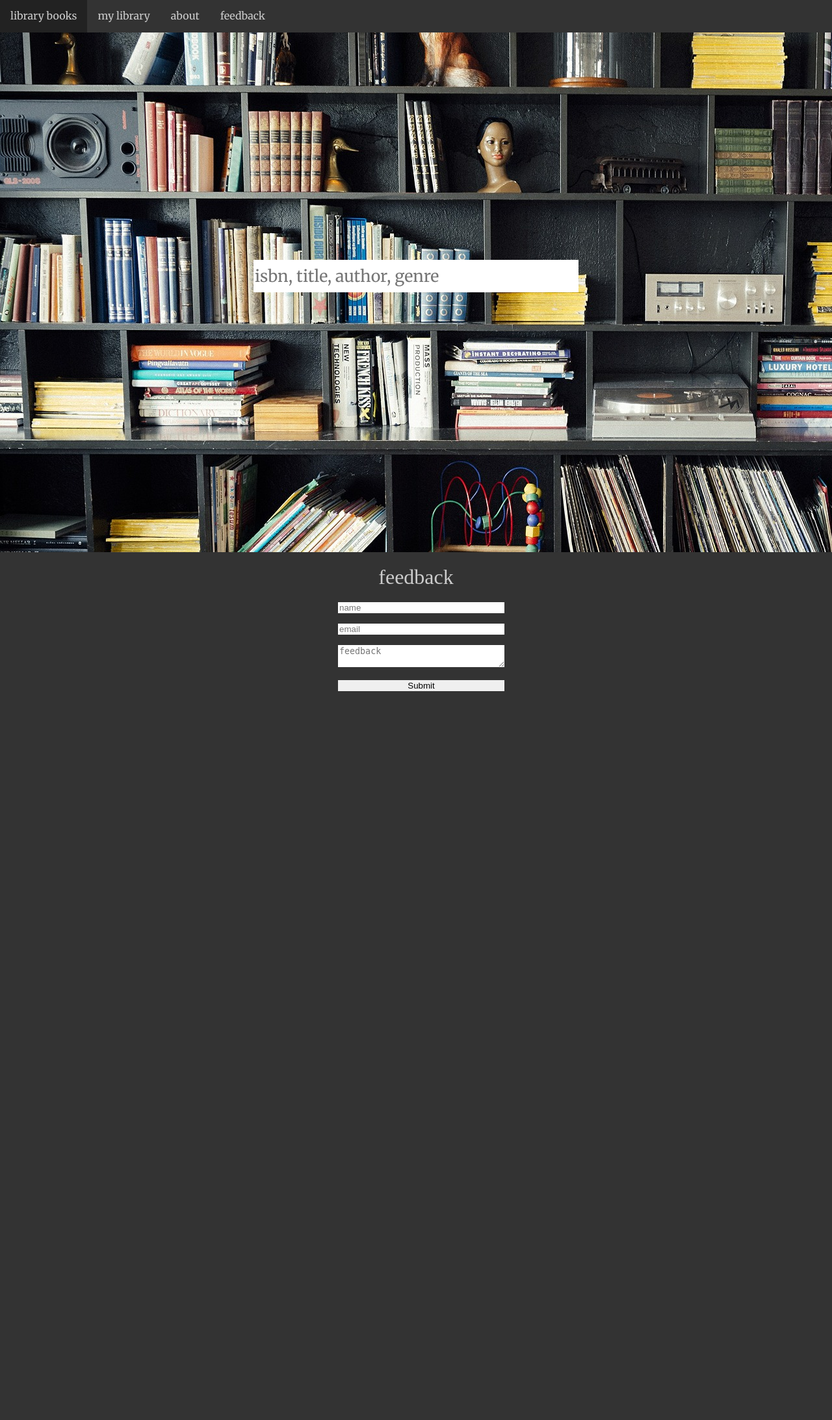
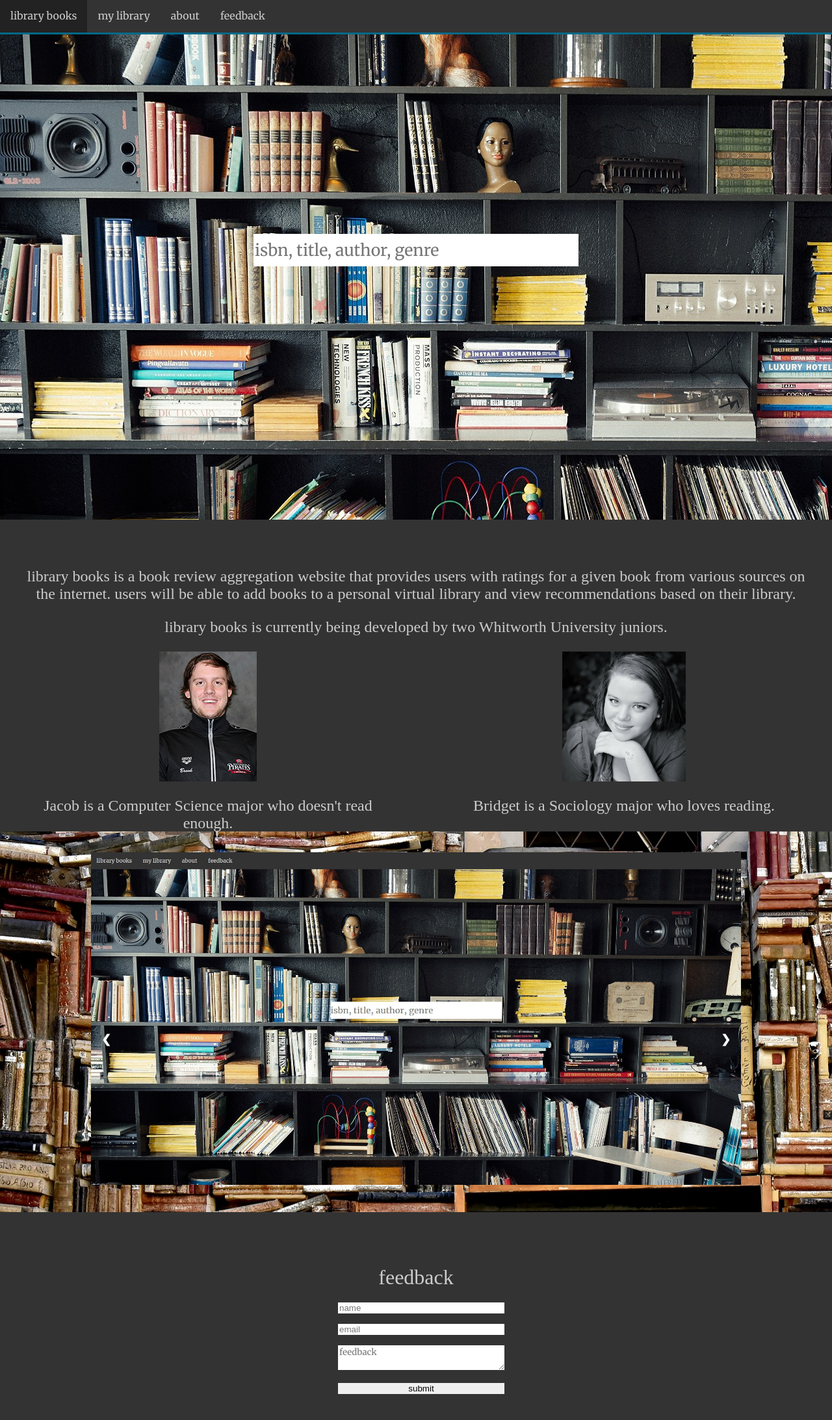
Before and after one commit to BrookJacob/CS396Project, a PHP site: page / in a window 1280 px wide. Shown: the whole page at 65% size. Before the commit the page ends 1064 px from the top, so only its background shows below. Run offline with PHP 8.4, Linux system fonts and the light colour scheme.

Commit message:
About and feedback pages combined with index
The about page was moved to below the search div with feedback below
that. Deleted one image and the dots for the slideshow. Added anchors
for the feedback and about links.

```diff
--- a/css/main.css
+++ b/css/main.css
@@ -1,16 +1,17 @@
 * {
   box-sizing: border-box;
+}
+input:focus {
+  outline: none;
 }
 body {
   margin: 0px;
   padding: 0px;
-  background-color: rgb(0, 105, 137);
+  background-color:  #006989);
   color: #cccccc;
 }
 .splash {
-  background-color: rgb(0, 105, 137);
-  background-image: url("../images/bookshelf.jpg");
-  background-attachment: fixed;
+  background-color: #006989;
 }
 .menu-bar {
   position: fixed;
@@ -18,29 +19,7 @@ body {
   width: 100%;
   padding: 0px;
   z-index: 1000;
-}
-input:focus {
-  outline: none;
-}
-.searchdiv {
-	width: 100%;
-  margin-top:50vh;
-  margin-bottom:50vh;
-}
-.search-bar {
-	position:fixed;
-	top:17px;
-	right:20px;
-  font-family: "merriweather";
-  border: none;
-}
-.main-search-bar {
-	margin:auto;
-	height:50px;
-	width:500px;
-	font-family: "merriweather";
-  font-size:1.25em;
-  border: none;
+  border-bottom: 3px solid #006989;
 }
 .menu-buttons {
   list-style-type: none;
@@ -67,75 +46,69 @@ input:focus {
 .menu-button-link:hover {
   background-color: #222222;
 }
-/*.about {
-  position: relative;
-  top: 50px;
+.searchdiv {
+  background-image: url("../images/bookshelf.jpg");
+  background-attachment: fixed;
+  width: 100%;
+  height: 100vh;
+  padding-top: 45vh;
+}
+.search-bar {
+	position:fixed;
+	top:17px;
+	right:20px;
+  font-family: "merriweather";
+  border: none;
+}
+.main-search-bar {
+	margin:auto;
+	height:50px;
+	width:500px;
+	font-family: "merriweather";
+  font-size:1.25em;
+  border: none;
+}
+.about {
+  background-color: #333333;
+  width: 100%;
+  height: 60vh;
+  padding-top: 50px;
+}
+.about p {
+  text-align: center;
   font-size: 1.5em;
+  padding: 0 40px;
 }
-.product-description {
-  width: 80%;
-  text-align: center;
-  margin: auto;
-  padding: 24px;
-}
-@media only screen and (max-width: 1340px) {
-  .Bridget {
-	width: 100%;
-	margin: auto;
-  }
-  .Jacob {
-	width: 100%;
-	margin: auto;
-  }
+.team-description {
+  width: 100%;
 }
 .Bridget {
-  text-align: center;
-  position: relative;
   float: right;
-  right: 40px;
-  padding: 0px 0px 20px 0px;
+  width: 50%;
 }
 .Bridget img {
-  width: 300px;
-  height: 300px;
+  display: block;
+  width: 190px;
+  height: 200px;
+  margin: auto;
 }
 .Jacob {
-  text-align: center;
-  position: relative;
   float: left;
-  left: 40px;
-  padding: 0px 0px 20px 0px;
+  width: 50%;
 }
 .Jacob img {
-  width: 300px;
-  height: 400px;
-}*/
-.feedback-form-container {
-  background-color: #333333;
-  width: 100%;
-  height: 50vh;
-}
-.feedback-form-container p {
-  text-align: center;
-  font-size: 2em;
-  width: 10%;
-  margin: 12px auto;
-  padding-top: 20px;
-}
-.feedback-form {
-  position: relative;
-  width: 20%;
+  display: block;
+  width: 150px;
+  height: 200px;
   margin: auto;
 }
-.feedback-input {
-  border: none;
+.slideshow-container {
+  background-image: url("../images/bookshelfdoor.jpg");
+  background-attachment: fixed;
+  padding: 20px 0;
+}
+.slideshow {
   width: 100%;
-  margin: 8px;
-}
-.submit {
-
-}
-.slideshow-container {
   max-width: 1000px;
   position: relative;
   margin: auto;
@@ -182,3 +155,30 @@ input:focus {
   animation-name: fade;
   animation-duration: 1.5s;
 }
+.feedback-form-container {
+  background-color: #333333;
+  padding-top: 50px;
+  width: 100%;
+  height: 40vh;
+}
+.feedback-form-container p {
+  text-align: center;
+  font-size: 2em;
+  width: 10%;
+  margin: 12px auto;
+  padding-top: 20px;
+}
+.feedback-form {
+  position: relative;
+  width: 20%;
+  margin: auto;
+}
+.feedback-input {
+  border: none;
+  width: 100%;
+  margin: 8px;
+}
+textarea {
+  resize: vertical;
+  font-family: "Merriweather";
+}
--- a/index.html
+++ b/index.html
@@ -10,8 +10,8 @@
             <ul class="menu-buttons">
                 <li class="menu-button"><a class="menu-button-link" href="index.html">library books</a></li>
                 <li class="menu-button"><a class="menu-button-link" href="library.html">my library</a></li>
-                <li class="menu-button"><a class="menu-button-link" href="library.html">about</a></li>
-                <li class="menu-button"><a class="menu-button-link" href="#feedback">feedback</a></li>
+                <li class="menu-button"><a class="menu-button-link" href="index.html#about">about</a></li>
+                <li class="menu-button"><a class="menu-button-link" href="index.html#feedback">feedback</a></li>
             </ul>
         </div>
         <div class="searchdiv">
@@ -19,14 +19,42 @@
                 <input class="main-search-bar" type="text" name="main-search-bar" placeholder="isbn, title, author, genre">
             </form>
         </div>
+        <div class="about" id="about">
+			<p class="product-description">library books is a book review aggregation website that provides users with ratings for a given book from various sources on the internet. users will be able to add books to a personal virtual library and view recommendations based on their library.</p>
+			<div class="team-description">
+                <p>library books is currently being developed by two Whitworth University juniors.</p>
+				<div class="Bridget">
+                    <img src="images/bridget.png" />
+					<p class="Bridget-Description">Bridget is a Sociology major who loves reading.</p>
+				</div>
+				<div class="Jacob">
+                    <img src="images/BrookJacob.jpg" />
+					<p class="Jacob-description">Jacob is a Computer Science major who doesn't read enough.</p>
+				</div>
+			</div>
+        </div>
+        <div class="slideshow-container">
+            <div class="slideshow">
+			    <div class="mySlides fade">
+			    	<img src="images/indexExample.jpg" style="width:100%">
+			    </div>
+			    <div class="mySlides fade">
+			    	<img src="images/searchExample.jpg" style="width:100%">
+			    </div>
+			    <a class="prev" onclick="plusSlides(-1)">&#10094;</a>
+			    <a class="next" onclick="plusSlides(1)">&#10095;</a>
+			    <br>
+            </div>
+        </div>
         <div class="feedback-form-container" id="feedback">
             <p>feedback</p>
 			<form class="feedback-form" action="feedback.php" method="post">
 				<input class="feedback-input" type="text" name="first" placeholder="name"><br>
 				<input class="feedback-input" type="text" name="email" placeholder="email"><br>
 				<textarea class="feedback-input" name="feedback" placeholder="feedback"></textarea><br>
-				<input class="feedback-input submit" type="submit" name="submit" >
+				<input class="feedback-input submit" type="submit" name="submit" value="submit" >
 			</form>
-		</div>
+        </div>
+        <script type="text/javascript" src="js/slideshow.js"></script>
     </body>
 </html>
--- a/php/search.php
+++ b/php/search.php
@@ -8,7 +8,7 @@
      //Establishes the connection
      $conn = sqlsrv_connect($serverName, $connectionOptions);
      $search = $_POST["search"];
-     $tsql = "SELECT title FROM books WHERE title = '1984'";
+     $tsql = "SELECT title FROM books WHERE title like '%$search%'";
      $getResults = sqlserv_query($conn, $tsql);
      echo ("Reading data from table" . PHP_EOL);
      if ($getResults == FALSE)
```
Also changed, not shown: images/Background.PNG (added), images/bookshelf2.jpg (added), images/bookshelfdoor.jpg (added), images/bridget.png, images/indexExample.jpg, 1 other file.
